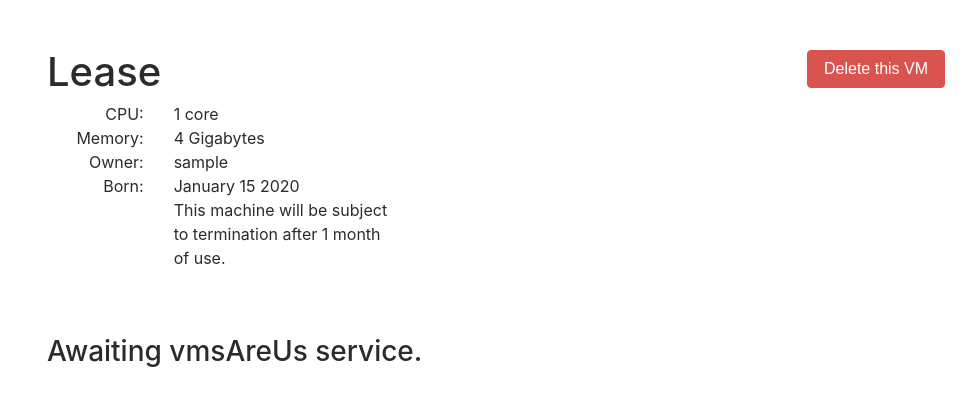
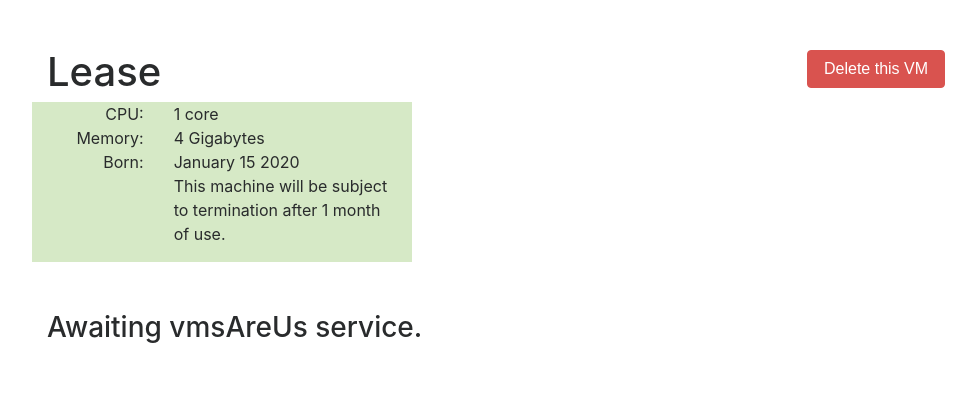
Before and after one commit to greendavegreen/vmsareus, a Django app: page /leases/vm/1/ in a window 1280 px wide. Shown: the part 56-462 px from the top of the page, without its empty margins (38-1014 px from the left). Run offline with Django 3.2, Linux system fonts and the light colour scheme; a user stored in the database is signed in; tables that the repository leaves empty hold one stand-in row (values such as "Sample post"); parts of the project's set-up code (start-up, migrations or seed data) failed here and were passed over; some libraries are stand-ins or nearby versions.

Commit message:
cosmetic tweaks

```diff
--- a/vmsareus/static/css/project.css
+++ b/vmsareus/static/css/project.css
@@ -30,4 +30,7 @@
   height: 50px; }
 
 .rowg {
-  background-color: #cccccc; }
+  background-color: #f1f1f1; }
+
+.rowo {
+  background-color: #d6e9c6; }
--- a/vmsareus/static/css/project.min.css
+++ b/vmsareus/static/css/project.min.css
@@ -1 +1 @@
-.alert-debug{background-color:#fff;border-color:#d6e9c6;color:#000}.alert-error{background-color:#f2dede;border-color:#eed3d7;color:#b94a48}.navbar{border-radius:0}@media (max-width:47.9em){.navbar-nav .nav-item{display:inline-block;float:none;width:100%}.navbar-nav .nav-item+.nav-item{margin-left:0}.nav.navbar-nav.pull-xs-right{float:none!important}}[hidden][style="display: block;"]{display:block!important}.spacer{margin:0;padding:0;height:50px}.rowg{background-color:#ccc}
+.alert-debug{background-color:#fff;border-color:#d6e9c6;color:#000}.alert-error{background-color:#f2dede;border-color:#eed3d7;color:#b94a48}.navbar{border-radius:0}@media (max-width:47.9em){.navbar-nav .nav-item{display:inline-block;float:none;width:100%}.navbar-nav .nav-item+.nav-item{margin-left:0}.nav.navbar-nav.pull-xs-right{float:none!important}}[hidden][style="display: block;"]{display:block!important}.spacer{margin:0;padding:0;height:50px}.rowg{background-color:#f1f1f1}.rowo{background-color:#d6e9c6}
--- a/vmsareus/static/sass/project.scss
+++ b/vmsareus/static/sass/project.scss
@@ -75,4 +75,5 @@ $red: #b94a48;
 }
 
 .spacer { margin:0; padding:0; height:50px; }
-.rowg {background-color: #cccccc;}
+.rowg {background-color: #f1f1f1;}
+.rowo {background-color: #d6e9c6;}
--- a/vmsareus/vmleases/templates/leases/vm_detail.html
+++ b/vmsareus/vmleases/templates/leases/vm_detail.html
@@ -18,7 +18,7 @@ T{% block content %}
         </div>
     </div>
     <div class="spacer">&nbsp</div>
-    <div class="row">
+    <div class="row ">
             <div class="col-12 col-sm-1 push-sm-8 pull-sm-0">
                 <button class="btn btn-danger" data-href="{% url 'leases:vm_remove' pk=vm.pk %}" data-toggle="modal" data-target="#confirm-delete">
                     Delete this VM
@@ -28,7 +28,7 @@ T{% block content %}
                 <div class="row">
                     <div class="col-6 "><h1>Lease</h1></div>
                 </div>
-                <div class="row">
+                <div class="row rowo">
                     <div class="col-4 col-sm-4 text-right">
                         CPU:
                     </div>
@@ -36,7 +36,7 @@ T{% block content %}
                         {{ vm.get_core_count_display }}
                     </div>
                 </div>
-                <div class="row">
+                <div class="row rowo">
                     <div class="col-4 col-sm-4 text-right">
                         Memory:
                     </div>
@@ -44,15 +44,8 @@ T{% block content %}
                         {{ vm.get_memory_size_display }}
                     </div>
                 </div>
-                <div class="row">
-                    <div class="col-4 col-sm-4 text-right">
-                        Owner:
-                    </div>
-                    <div class="col-8 ">
-                        {{ vm.author }}
-                    </div>
-                </div>
-                <div class="row">
+
+                <div class="row rowo">
                     <div class="col-4 col-sm-4 text-right">
                         Born:
                     </div>
@@ -60,7 +53,7 @@ T{% block content %}
                         {{ vm.created_date | date:"E d Y" }}
                     </div>
                 </div>
-                <div class="row">
+                <div class="row rowo">
                     <div class="col-4 col-sm-4 text-right">
 
                     </div>
--- a/vmsareus/vmleases/templates/leases/vm_list.html
+++ b/vmsareus/vmleases/templates/leases/vm_list.html
@@ -10,6 +10,7 @@
 {% block content %}
 <div class="row">
     <div class="col-sm-12">
+    {%  if vms %}
         <h1><a href="{% url 'leases:vm_list' %}">{% if user.is_superuser %}Systemwide{% endif %} Leases</a></h1>
         <table class="table table-responsive table-hover">
             <thead class="thead-default">
@@ -33,6 +34,9 @@
                 {% endfor %}
             </tbody>
         </table>
+    {%  else  %}
+    <h3>You have no VMs.</h3>
+    {% endif %}
     </div>
 
 </div>
```
